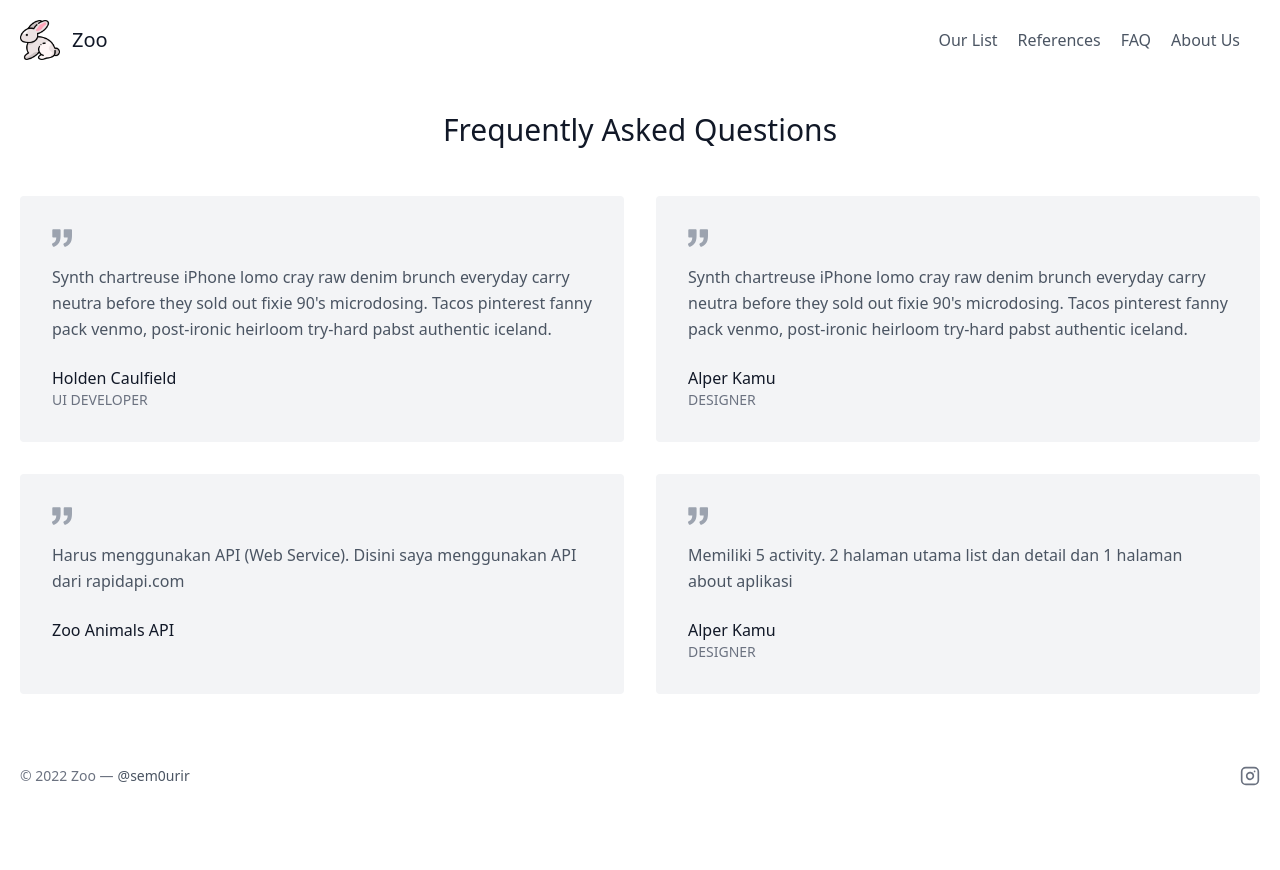
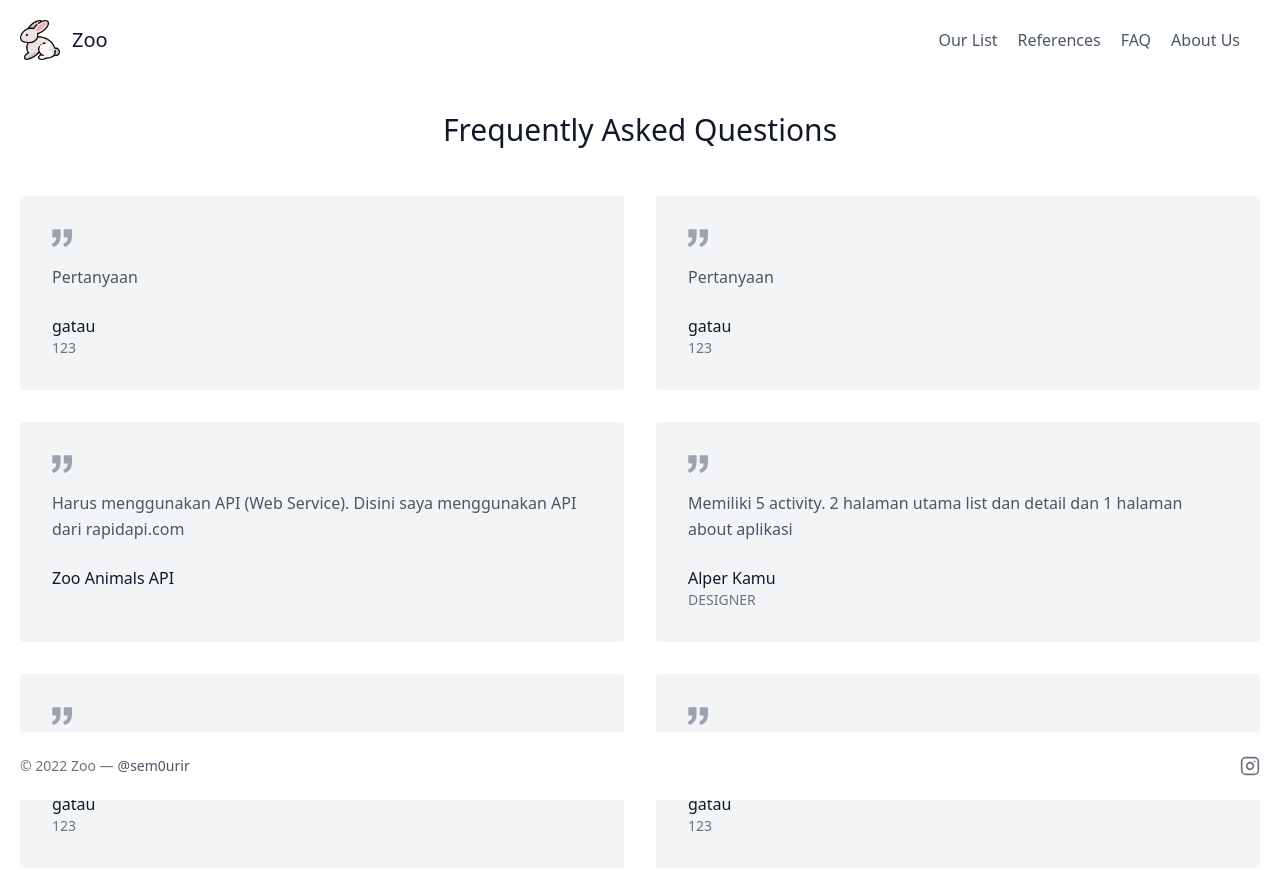
Before and after one commit to hammamfaiz/zoo, a Next.js app: page /faq in a window 1280 px wide. Shown: the top 870 px of the page. Before the commit the page ends 826 px from the top, so only its background shows below. Built offline with nearby package versions, Linux system fonts and the light colour scheme.

Commit message:
feat: finishin 1

```diff
--- a/pages/about.js
+++ b/pages/about.js
@@ -2,6 +2,8 @@
 import Header from "./components/Header";
 import Footer from "./components/Footer";
 import ContactForm from "./components/ContactForm";
+import profile from "../public/assets/profilepic.png";
+import Image from "next/image";
 
 export default function About() {
   return (
@@ -13,15 +15,24 @@
       <section className="text-gray-600 body-font relative">
         <div className="container px-5 py-8 mx-auto">
           <div className="flex flex-col text-center w-full mb-12">
-            <h1 className="sm:text-3xl text-2xl font-medium title-font mb-4 text-gray-900">
+            <h1 className="sm:text-3xl text-2xl font-medium title-font mb-4 text-gray-900 px-5 py-5">
               About Us
             </h1>
-            <p className="lg:w-2/3 mx-auto leading-relaxed text-base">
+
+            <div class="w-20 h-20 inline-flex items-center justify-center rounded-full bg-indigo-100 text-indigo-500 mb-5 flex-shrink-0 mx-auto ">
+              <Image
+                alt="icon"
+                src={profile}
+                className="rounded-full bg-white"
+              />
+            </div>
+            <p className="lg:w-2/3 mx-auto leading-relaxed text-base px-5 py-5">
               Zoo Application is developed by Pipi. <br />
               Don't hesitate to contact us if you have any questions about this
               app!
             </p>
           </div>
+
           <ContactForm />
         </div>
       </section>
--- a/pages/components/ContactForm.js
+++ b/pages/components/ContactForm.js
@@ -65,7 +65,7 @@
         </div>
         <div className="p-2 w-full pt-8 mt-8 border-t border-gray-200 text-center">
           <a className="text-indigo-500" href="mailto:hammamfaiz36@email.com">
-            hammamfaiz36@email.com
+            hammamfaiz36@gmail.com
           </a>
           <p className="leading-normal my-5">
             Kost Putra Salman
--- a/pages/components/Footer.js
+++ b/pages/components/Footer.js
@@ -1,7 +1,7 @@
 export default function Footer() {
   return (
-    <footer className="text-gray-600 body-font">
-      <div className="container px-5 py-8 mx-auto flex items-center sm:flex-row flex-col">
+    <footer className="sticky bottom-0 text-gray-600 body-font z-50 bg-white">
+      <div className="container px-5 py-4 mx-auto flex items-center sm:flex-row flex-col">
         <p className="text-sm text-gray-500 sm:py-2 sm:mt-0 mt-4">
           © 2022 Zoo —
           <a
--- a/pages/faq.js
+++ b/pages/faq.js
@@ -25,18 +25,18 @@
                 >
                   <path d="M925.036 57.197h-304c-27.6 0-50 22.4-50 50v304c0 27.601 22.4 50 50 50h145.5c-1.9 79.601-20.4 143.3-55.4 191.2-27.6 37.8-69.399 69.1-125.3 93.8-25.7 11.3-36.8 41.7-24.8 67.101l36 76c11.6 24.399 40.3 35.1 65.1 24.399 66.2-28.6 122.101-64.8 167.7-108.8 55.601-53.7 93.7-114.3 114.3-181.9 20.601-67.6 30.9-159.8 30.9-276.8v-239c0-27.599-22.401-50-50-50zM106.036 913.497c65.4-28.5 121-64.699 166.9-108.6 56.1-53.7 94.4-114.1 115-181.2 20.6-67.1 30.899-159.6 30.899-277.5v-239c0-27.6-22.399-50-50-50h-304c-27.6 0-50 22.4-50 50v304c0 27.601 22.4 50 50 50h145.5c-1.9 79.601-20.4 143.3-55.4 191.2-27.6 37.8-69.4 69.1-125.3 93.8-25.7 11.3-36.8 41.7-24.8 67.101l35.9 75.8c11.601 24.399 40.501 35.2 65.301 24.399z"></path>
                 </svg>
-                <p className="leading-relaxed mb-6">
-                  Synth chartreuse iPhone lomo cray raw denim brunch everyday
-                  carry neutra before they sold out fixie 90's microdosing.
-                  Tacos pinterest fanny pack venmo, post-ironic heirloom
-                  try-hard pabst authentic iceland.
-                </p>
-                <a className="inline-flex items-center">
+                <p className="leading-relaxed mb-6">Pertanyaan</p>
+                <a
+                  className="inline-flex items-center"
+                  href="https://rapidapi.com/ahmadawais/api/zoo-animals-api/"
+                  rel="nooperner noreferrer"
+                  target="_blank"
+                >
                   <span className="flex-grow flex flex-col">
                     <span className="title-font font-medium text-gray-900">
-                      Holden Caulfield
+                      gatau
                     </span>
-                    <span className="text-gray-500 text-sm">UI DEVELOPER</span>
+                    <span className="text-gray-500 text-sm">123</span>
                   </span>
                 </a>
               </div>
@@ -51,18 +51,18 @@
                 >
                   <path d="M925.036 57.197h-304c-27.6 0-50 22.4-50 50v304c0 27.601 22.4 50 50 50h145.5c-1.9 79.601-20.4 143.3-55.4 191.2-27.6 37.8-69.399 69.1-125.3 93.8-25.7 11.3-36.8 41.7-24.8 67.101l36 76c11.6 24.399 40.3 35.1 65.1 24.399 66.2-28.6 122.101-64.8 167.7-108.8 55.601-53.7 93.7-114.3 114.3-181.9 20.601-67.6 30.9-159.8 30.9-276.8v-239c0-27.599-22.401-50-50-50zM106.036 913.497c65.4-28.5 121-64.699 166.9-108.6 56.1-53.7 94.4-114.1 115-181.2 20.6-67.1 30.899-159.6 30.899-277.5v-239c0-27.6-22.399-50-50-50h-304c-27.6 0-50 22.4-50 50v304c0 27.601 22.4 50 50 50h145.5c-1.9 79.601-20.4 143.3-55.4 191.2-27.6 37.8-69.4 69.1-125.3 93.8-25.7 11.3-36.8 41.7-24.8 67.101l35.9 75.8c11.601 24.399 40.501 35.2 65.301 24.399z"></path>
                 </svg>
-                <p className="leading-relaxed mb-6">
-                  Synth chartreuse iPhone lomo cray raw denim brunch everyday
-                  carry neutra before they sold out fixie 90's microdosing.
-                  Tacos pinterest fanny pack venmo, post-ironic heirloom
-                  try-hard pabst authentic iceland.
-                </p>
-                <a className="inline-flex items-center">
+                <p className="leading-relaxed mb-6">Pertanyaan</p>
+                <a
+                  className="inline-flex items-center"
+                  href="https://rapidapi.com/ahmadawais/api/zoo-animals-api/"
+                  rel="nooperner noreferrer"
+                  target="_blank"
+                >
                   <span className="flex-grow flex flex-col">
                     <span className="title-font font-medium text-gray-900">
-                      Alper Kamu
+                      gatau
                     </span>
-                    <span className="text-gray-500 text-sm">DESIGNER</span>
+                    <span className="text-gray-500 text-sm">123</span>
                   </span>
                 </a>
               </div>
@@ -120,6 +120,58 @@
                 </a>
               </div>
             </div>
+            <div className="p-4 md:w-1/2 w-full">
+              <div className="h-full bg-gray-100 p-8 rounded">
+                <svg
+                  xmlns="http://www.w3.org/2000/svg"
+                  fill="currentColor"
+                  className="block w-5 h-5 text-gray-400 mb-4"
+                  viewBox="0 0 975.036 975.036"
+                >
+                  <path d="M925.036 57.197h-304c-27.6 0-50 22.4-50 50v304c0 27.601 22.4 50 50 50h145.5c-1.9 79.601-20.4 143.3-55.4 191.2-27.6 37.8-69.399 69.1-125.3 93.8-25.7 11.3-36.8 41.7-24.8 67.101l36 76c11.6 24.399 40.3 35.1 65.1 24.399 66.2-28.6 122.101-64.8 167.7-108.8 55.601-53.7 93.7-114.3 114.3-181.9 20.601-67.6 30.9-159.8 30.9-276.8v-239c0-27.599-22.401-50-50-50zM106.036 913.497c65.4-28.5 121-64.699 166.9-108.6 56.1-53.7 94.4-114.1 115-181.2 20.6-67.1 30.899-159.6 30.899-277.5v-239c0-27.6-22.399-50-50-50h-304c-27.6 0-50 22.4-50 50v304c0 27.601 22.4 50 50 50h145.5c-1.9 79.601-20.4 143.3-55.4 191.2-27.6 37.8-69.4 69.1-125.3 93.8-25.7 11.3-36.8 41.7-24.8 67.101l35.9 75.8c11.601 24.399 40.501 35.2 65.301 24.399z"></path>
+                </svg>
+                <p className="leading-relaxed mb-6">Pertanyaan</p>
+                <a
+                  className="inline-flex items-center"
+                  href="https://rapidapi.com/ahmadawais/api/zoo-animals-api/"
+                  rel="nooperner noreferrer"
+                  target="_blank"
+                >
+                  <span className="flex-grow flex flex-col">
+                    <span className="title-font font-medium text-gray-900">
+                      gatau
+                    </span>
+                    <span className="text-gray-500 text-sm">123</span>
+                  </span>
+                </a>
+              </div>
+            </div>
+            <div className="p-4 md:w-1/2 w-full">
+              <div className="h-full bg-gray-100 p-8 rounded">
+                <svg
+                  xmlns="http://www.w3.org/2000/svg"
+                  fill="currentColor"
+                  className="block w-5 h-5 text-gray-400 mb-4"
+                  viewBox="0 0 975.036 975.036"
+                >
+                  <path d="M925.036 57.197h-304c-27.6 0-50 22.4-50 50v304c0 27.601 22.4 50 50 50h145.5c-1.9 79.601-20.4 143.3-55.4 191.2-27.6 37.8-69.399 69.1-125.3 93.8-25.7 11.3-36.8 41.7-24.8 67.101l36 76c11.6 24.399 40.3 35.1 65.1 24.399 66.2-28.6 122.101-64.8 167.7-108.8 55.601-53.7 93.7-114.3 114.3-181.9 20.601-67.6 30.9-159.8 30.9-276.8v-239c0-27.599-22.401-50-50-50zM106.036 913.497c65.4-28.5 121-64.699 166.9-108.6 56.1-53.7 94.4-114.1 115-181.2 20.6-67.1 30.899-159.6 30.899-277.5v-239c0-27.6-22.399-50-50-50h-304c-27.6 0-50 22.4-50 50v304c0 27.601 22.4 50 50 50h145.5c-1.9 79.601-20.4 143.3-55.4 191.2-27.6 37.8-69.4 69.1-125.3 93.8-25.7 11.3-36.8 41.7-24.8 67.101l35.9 75.8c11.601 24.399 40.501 35.2 65.301 24.399z"></path>
+                </svg>
+                <p className="leading-relaxed mb-6">Pertanyaan</p>
+                <a
+                  className="inline-flex items-center"
+                  href="https://rapidapi.com/ahmadawais/api/zoo-animals-api/"
+                  rel="nooperner noreferrer"
+                  target="_blank"
+                >
+                  <span className="flex-grow flex flex-col">
+                    <span className="title-font font-medium text-gray-900">
+                      gatau
+                    </span>
+                    <span className="text-gray-500 text-sm">123</span>
+                  </span>
+                </a>
+              </div>
+            </div>
           </div>
         </div>
       </section>
```
Also changed, not shown: pages/references.js (+53 -36 lines), public/assets/profilepic.png (added).
